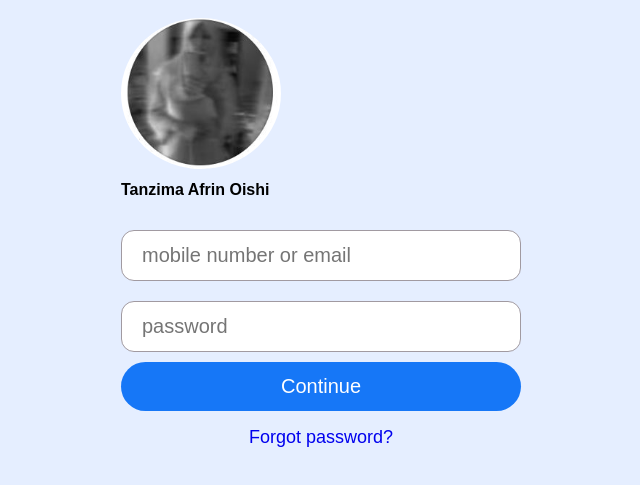
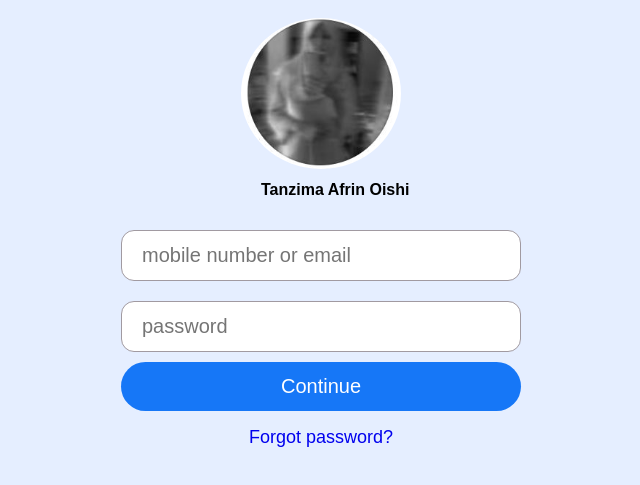
Before and after one commit to news149/news, a plain HTML site: page index.html in a window 1280 px wide. Shown: the part 207-692 px from the top of the page, without its empty margins (319-959 px from the left). Drawn offline with Linux system fonts and the light colour scheme.

Commit message:
Update index.html

```diff
--- a/index.html
+++ b/index.html
@@ -26,10 +26,11 @@
         }
         img{
             width: 40%;
+            margin-left: 30%;
             border-radius: 50%;
         }
         h4{
-            margin-left: %;
+            margin-left:35%;
             margin-top: 3%;
         }
 
```
